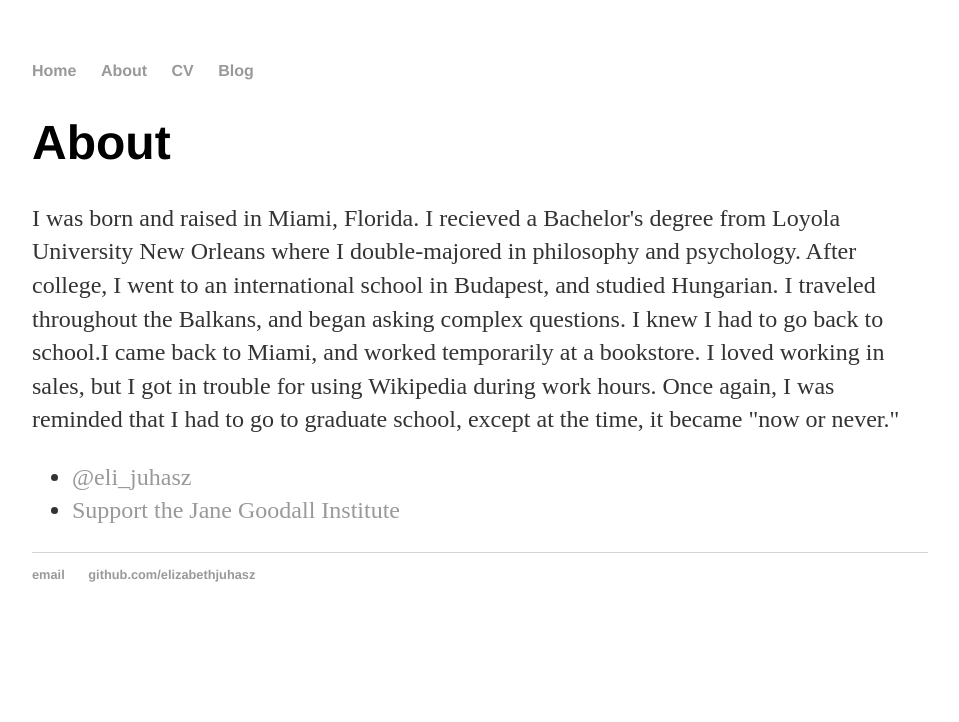
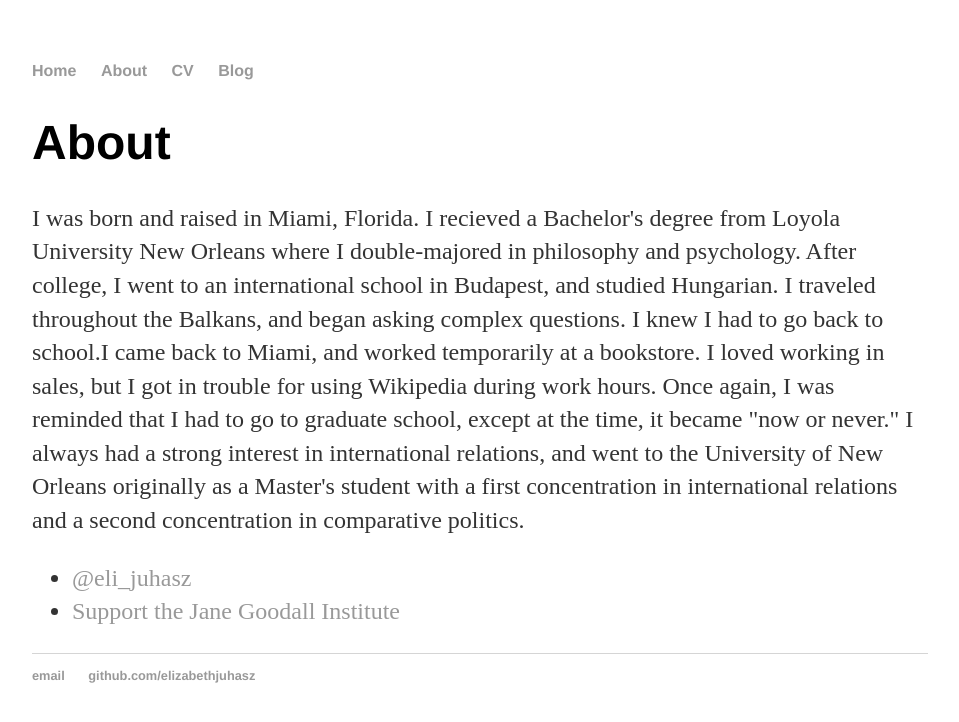
Before and after one commit to elizabethjuhasz/elizabethjuhasz.github.io, a Jekyll site: the page built from about/index.html, in a window 1280 px wide. Shown: the top 722 px of the page, without its empty margins (160-1119 px from the left). Built offline with Jekyll 4.4.1, drawn with Linux system fonts in a browser that asks for light colours.

Commit message:
Update index.html

```diff
--- a/about/index.html
+++ b/about/index.html
@@ -8,6 +8,9 @@ title: About Elizabeth Juhasz
 			<p>I was born and raised in Miami, Florida. I recieved a Bachelor's degree from Loyola University New Orleans where I double-majored in philosophy and psychology. After college, I went to an international school in Budapest, and studied Hungarian. I traveled throughout the Balkans, and began asking complex questions. I knew I had to go back to school.I came back to Miami, and worked temporarily at a bookstore. I loved working in sales, but I got in trouble for using Wikipedia during work hours. Once again, I was reminded that I had to go to graduate school, except at the time, it became "now or never."
 
 
+				I always had a strong interest in international relations, and went to the University of New Orleans originally as a Master's student with a first concentration in international relations and a second concentration in comparative politics.
+
+
 			</p>
 				<ul class="contacts">
 				<li><a href="https://twitter.com/eli_juhasz">@eli_juhasz</a></li>
```
